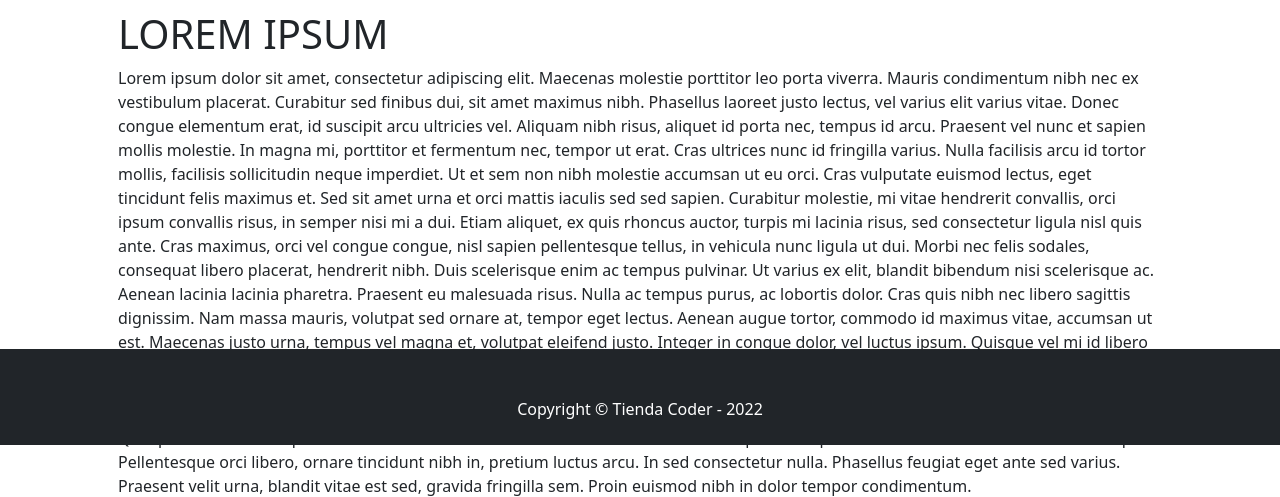
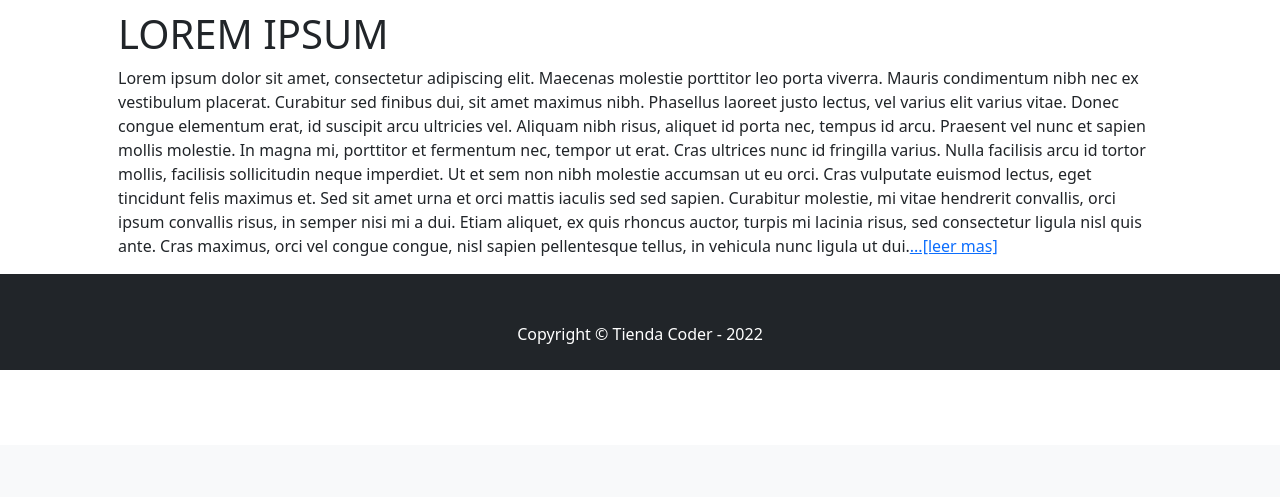
Before and after one commit to Fdnico/Tienda_Coder, a Django app: page /Tienda_Coder/acerca_de/ in a window 1280 px wide. Shown: the part 355-852 px from the top of the page. After the commit the page ends 725 px from the top, so only its background shows below. Run offline with Django 4.2, Linux system fonts and the light colour scheme; some libraries are stand-ins or nearby versions.

Commit message:
leer mas, cambio paneles index

```diff
--- a/Trabajo_Final/Tienda_Coder/templates/Tienda_Coder/acerca_de.html
+++ b/Trabajo_Final/Tienda_Coder/templates/Tienda_Coder/acerca_de.html
@@ -1,6 +1,19 @@
 {% extends 'Tienda_Coder/base.html' %}
 
 {% load static %}
+
+function vermas(id){
+    if(id=="mas"){
+    document.getElementById("desplegar").style.display="block";
+    document.getElementById("mas").style.display="none";
+    }
+    else{
+    document.getElementById("desplegar").style.display="none";
+    document.getElementById("mas").style.display="inline";
+    }
+    }
+    </script>
+    </head>
 
 {% block titulo %}
                     <h1 class="display-4 fw-bolder">Sobre Tienda Coder...</h1>
@@ -10,10 +23,10 @@
 {% block contenido %}
 <div class="container px-4 px-lg-5 mt-5">
     <h1>LOREM IPSUM</h1>
-    <p>Lorem ipsum dolor sit amet, consectetur adipiscing elit. Maecenas molestie porttitor leo porta viverra. Mauris condimentum nibh nec ex vestibulum placerat. Curabitur sed finibus dui, sit amet maximus nibh. Phasellus laoreet justo lectus, vel varius elit varius vitae. Donec congue elementum erat, id suscipit arcu ultricies vel. Aliquam nibh risus, aliquet id porta nec, tempus id arcu. Praesent vel nunc et sapien mollis molestie. In magna mi, porttitor et fermentum nec, tempor ut erat. Cras ultrices nunc id fringilla varius. Nulla facilisis arcu id tortor mollis, facilisis sollicitudin neque imperdiet. Ut et sem non nibh molestie accumsan ut eu orci. Cras vulputate euismod lectus, eget tincidunt felis maximus et. Sed sit amet urna et orci mattis iaculis sed sed sapien. Curabitur molestie, mi vitae hendrerit convallis, orci ipsum convallis risus, in semper nisi mi a dui. Etiam aliquet, ex quis rhoncus auctor, turpis mi lacinia risus, sed consectetur ligula nisl quis ante. Cras maximus, orci vel congue congue, nisl sapien pellentesque tellus, in vehicula nunc ligula ut dui.
+    <p>Lorem ipsum dolor sit amet, consectetur adipiscing elit. Maecenas molestie porttitor leo porta viverra. Mauris condimentum nibh nec ex vestibulum placerat. Curabitur sed finibus dui, sit amet maximus nibh. Phasellus laoreet justo lectus, vel varius elit varius vitae. Donec congue elementum erat, id suscipit arcu ultricies vel. Aliquam nibh risus, aliquet id porta nec, tempus id arcu. Praesent vel nunc et sapien mollis molestie. In magna mi, porttitor et fermentum nec, tempor ut erat. Cras ultrices nunc id fringilla varius. Nulla facilisis arcu id tortor mollis, facilisis sollicitudin neque imperdiet. Ut et sem non nibh molestie accumsan ut eu orci. Cras vulputate euismod lectus, eget tincidunt felis maximus et. Sed sit amet urna et orci mattis iaculis sed sed sapien. Curabitur molestie, mi vitae hendrerit convallis, orci ipsum convallis risus, in semper nisi mi a dui. Etiam aliquet, ex quis rhoncus auctor, turpis mi lacinia risus, sed consectetur ligula nisl quis ante. Cras maximus, orci vel congue congue, nisl sapien pellentesque tellus, in vehicula nunc ligula ut dui.<a href="#" onclick="vermas('mas');" id="mas">...[leer mas]</a></p>
 
-        Morbi nec felis sodales, consequat libero placerat, hendrerit nibh. Duis scelerisque enim ac tempus pulvinar. Ut varius ex elit, blandit bibendum nisi scelerisque ac. Aenean lacinia lacinia pharetra. Praesent eu malesuada risus. Nulla ac tempus purus, ac lobortis dolor. Cras quis nibh nec libero sagittis dignissim. Nam massa mauris, volutpat sed ornare at, tempor eget lectus. Aenean augue tortor, commodo id maximus vitae, accumsan ut est. Maecenas justo urna, tempus vel magna et, volutpat eleifend justo. Integer in congue dolor, vel luctus ipsum. Quisque vel mi id libero condimentum ultrices. Proin id sollicitudin tortor. Phasellus suscipit est at risus fermentum sagittis. Vivamus sit amet auctor risus. Nunc venenatis velit nec tortor lobortis pharetra.
+    <p id="desplegar" style="display:none;">Morbi nec felis sodales, consequat libero placerat, hendrerit nibh. Duis scelerisque enim ac tempus pulvinar. Ut varius ex elit, blandit bibendum nisi scelerisque ac. Aenean lacinia lacinia pharetra. Praesent eu malesuada risus. Nulla ac tempus purus, ac lobortis dolor. Cras quis nibh nec libero sagittis dignissim. Nam massa mauris, volutpat sed ornare at, tempor eget lectus. Aenean augue tortor, commodo id maximus vitae, accumsan ut est. Maecenas justo urna, tempus vel magna et, volutpat eleifend justo. Integer in congue dolor, vel luctus ipsum. Quisque vel mi id libero condimentum ultrices. Proin id sollicitudin tortor. Phasellus suscipit est at risus fermentum sagittis. Vivamus sit amet auctor risus. Nunc venenatis velit nec tortor lobortis pharetra.
 
-        Integer metus enim, scelerisque bibendum tristique luctus, feugiat sit amet odio. In interdum suscipit urna consequat elementum. Lorem ipsum dolor sit amet, consectetur adipiscing elit. Nullam porta ante nec venenatis mollis. Quisque vitae velit vel quam faucibus molestie at at urna. Donec venenatis eleifend pellentesque. Donec auctor sodales tellus eu suscipit. Pellentesque orci libero, ornare tincidunt nibh in, pretium luctus arcu. In sed consectetur nulla. Phasellus feugiat eget ante sed varius. Praesent velit urna, blandit vitae est sed, gravida fringilla sem. Proin euismod nibh in dolor tempor condimentum.</p>
+        Integer metus enim, scelerisque bibendum tristique luctus, feugiat sit amet odio. In interdum suscipit urna consequat elementum. Lorem ipsum dolor sit amet, consectetur adipiscing elit. Nullam porta ante nec venenatis mollis. Quisque vitae velit vel quam faucibus molestie at at urna. Donec venenatis eleifend pellentesque. Donec auctor sodales tellus eu suscipit. Pellentesque orci libero, ornare tincidunt nibh in, pretium luctus arcu. In sed consectetur nulla. Phasellus feugiat eget ante sed varius. Praesent velit urna, blandit vitae est sed, gravida fringilla sem. Proin euismod nibh in dolor tempor condimentum.<a href="#" id="menos">...[leer menos]</a></p>
 </div>
 {% endblock %}
```
Also changed, not shown: Trabajo_Final/Tienda_Coder/templates/Tienda_Coder/index.html (+8 -4 lines).
